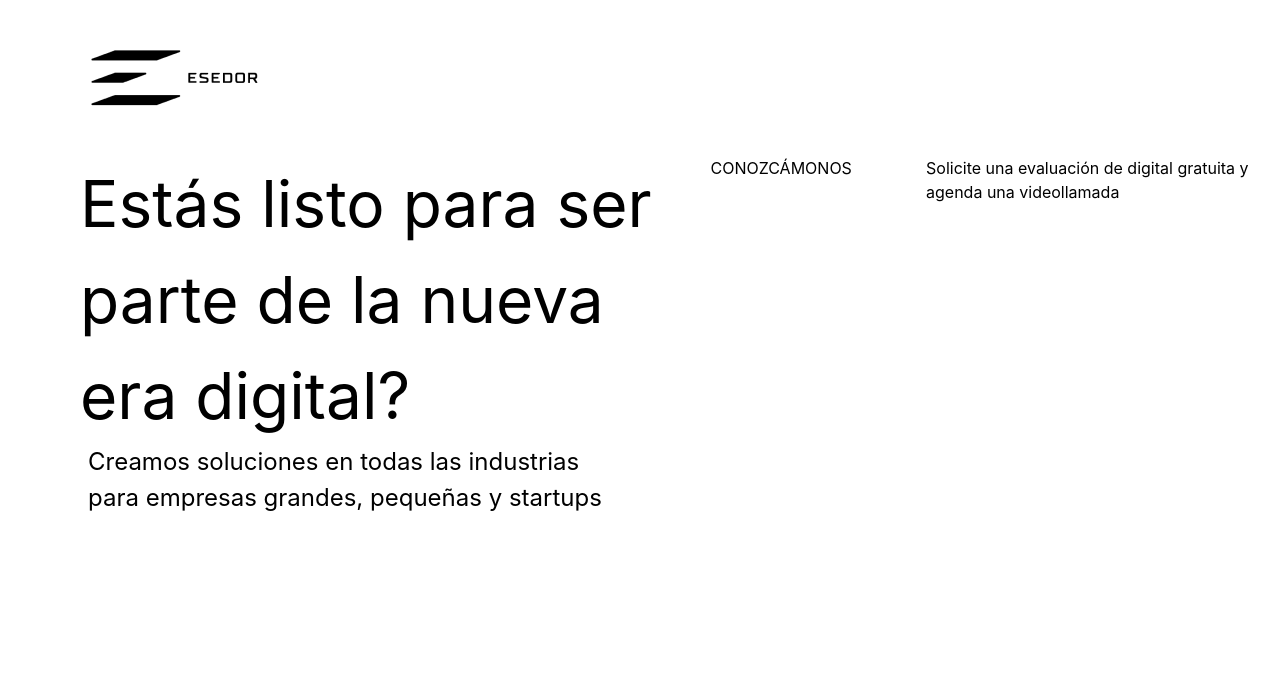
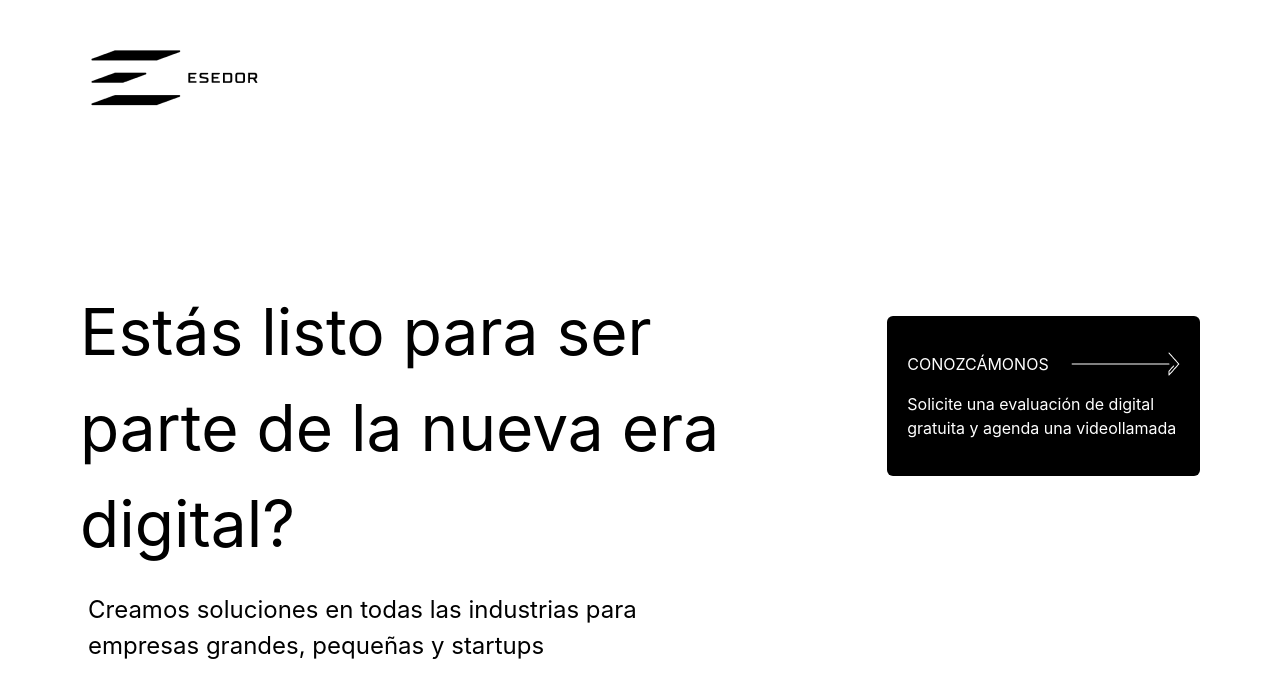
Before and after one commit to ZambranoBeicker/esedor_landingpage-web, a React (Create React App) app: page / in a window 1280 px wide. Shown: the top 698 px of the page. Built offline with nearby package versions, Linux system fonts and the light colour scheme.

Commit message:
Change hero spacing and proportions and imports

```diff
--- a/src/App.js
+++ b/src/App.js
@@ -1,14 +1,14 @@
 import React from 'react';
 import './App.css';
 import {Header} from './components/Header.js';
-import {HeroPrincipal} from './components/Hero.js';
+import {Hero} from './components/Hero.js';
 
 
 function App() {
   return (
     <React.Fragment>
       <Header />
-      <HeroPrincipal />
+      <Hero />
     </React.Fragment>
   );
 }
--- a/src/components/Hero.js
+++ b/src/components/Hero.js
@@ -4,9 +4,9 @@ const DynamicFlex = (props)=>{
 
     let container = null;
     if(props.flex){
-        container = <div className="flex">{props.children}</div>
+        container = <div className="flex my-4 max-w-full">{props.children}</div>
     }else{
-        container = <div className="block">{props.children}</div>
+        container = <div className="block my-4 max-w-full">{props.children}</div>
     }
 
 
@@ -20,7 +20,7 @@ const DynamicFlex = (props)=>{
 
 const InfoParagraph = (props)=>{
     return(
-        <div className="w-10/12">
+        <div className="w-10/12 my-5">
             <p className="text-2xl ml-2">{props.info}</p>
         </div>
     )
@@ -28,8 +28,8 @@ const InfoParagraph = (props)=>{
 
 const HeroInfo = (props)=>{
     return (
-        <div className="ml-20 w-8/12">
-            <h1 className="text-6xl">Estás listo para ser parte de la nueva era digital?</h1>
+        <div className="mx-20 w-7/12">
+            <h1 className="text-6xl w-11/12">Estás listo para ser parte de la nueva era digital?</h1>
             <InfoParagraph info="Creamos soluciones en todas las industrias para empresas grandes, pequeñas y startups"/>
         </div>
     )
@@ -41,32 +41,34 @@ const ArrowCta = (props)=>{
     const titleImg = (
         <React.Fragment>
             {title}
-            <div className="arrow-container ml-auto">
-                <img src="images/arrow_meet.png" alt="Arrow"/>
+            <div className="arrow-cta__container ml-auto">
+                <img className="arrow-cta__arrow-image" src="images/arrow_meet.png" alt="Arrow"/>
             </div>
         </React.Fragment>
 
     )
-const info = <p className="">{props.info}</p>
+const info = <p className="max-w-full">{props.info}</p>
 
 
 
     return (
+        <div className="arrow-cta bg-black text-white w-3/12 ml-auto mr-20 mt-8 pt-5 pb-2 px-5 h-40 rounded-md">
             <DynamicFlex flex={true}>
                 {titleImg}
-                {info}
             </DynamicFlex>
+            {info}
+        </div>
         )
 }
 
-const HeroPrincipal = () =>{
+const Hero = () =>{
 
     return(
-        <section className="flex">
+        <section className="h-screen flex pt-32">
             <HeroInfo />
             <ArrowCta  title="CONOZCÁMONOS" info="Solicite una evaluación de digital gratuita y agenda una videollamada"/>
         </section>
     )
 }
 
-export {HeroPrincipal,ArrowCta,InfoParagraph}
+export {Hero,ArrowCta,InfoParagraph}
```
